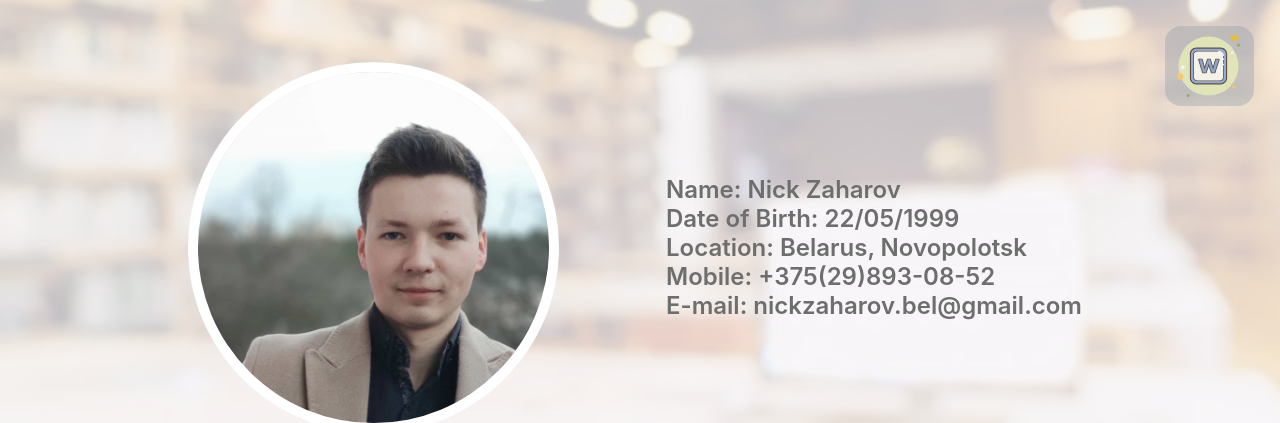
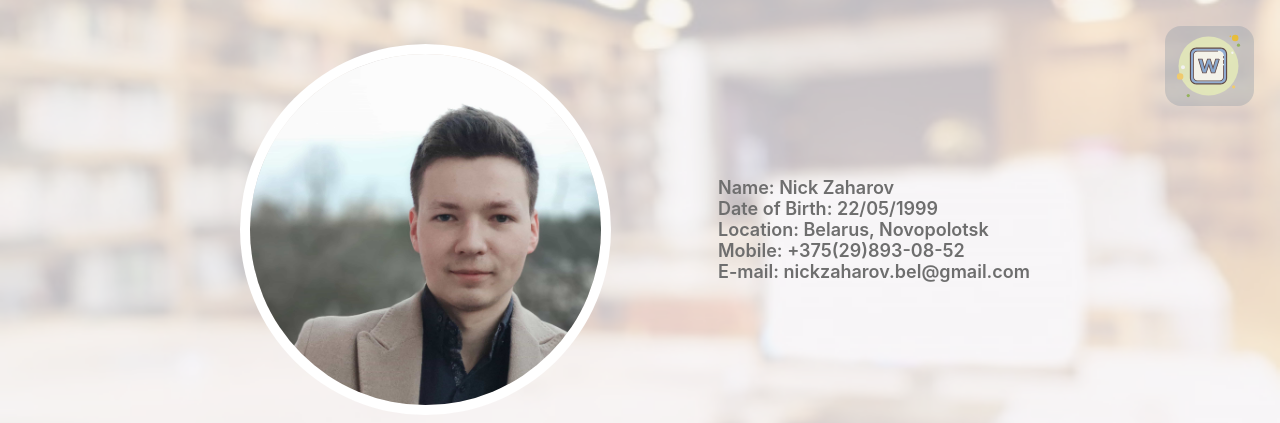
Before and after one commit to NickZaharov/NickZaharov.github.io, a plain HTML site: page index.html in a window 1280 px wide. Shown: the top 423 px of the page. Drawn offline with Linux system fonts and the light colour scheme.

Commit message:
Update resume-style.css

```diff
--- a/resume-style.css
+++ b/resume-style.css
@@ -1,5 +1,5 @@
 html{
-    font-size: 24px;
+    font-size: 18px;
 }
 
 body{
@@ -297,7 +297,7 @@ hr{
         padding: 0 15px;
     }
     html{
-        font-size: 14px;
+        font-size: 15px;
     }
     .desc__content{
         width: 46%;
```
